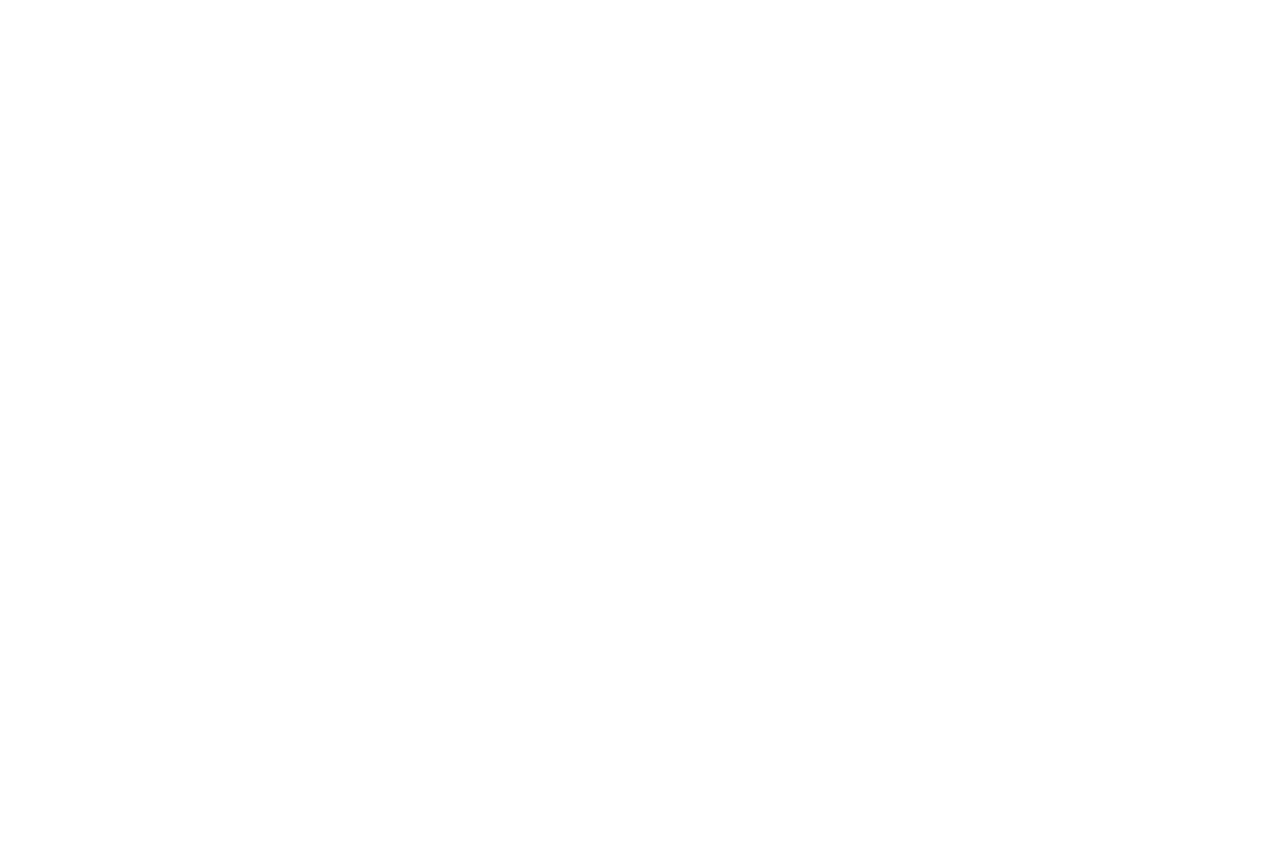
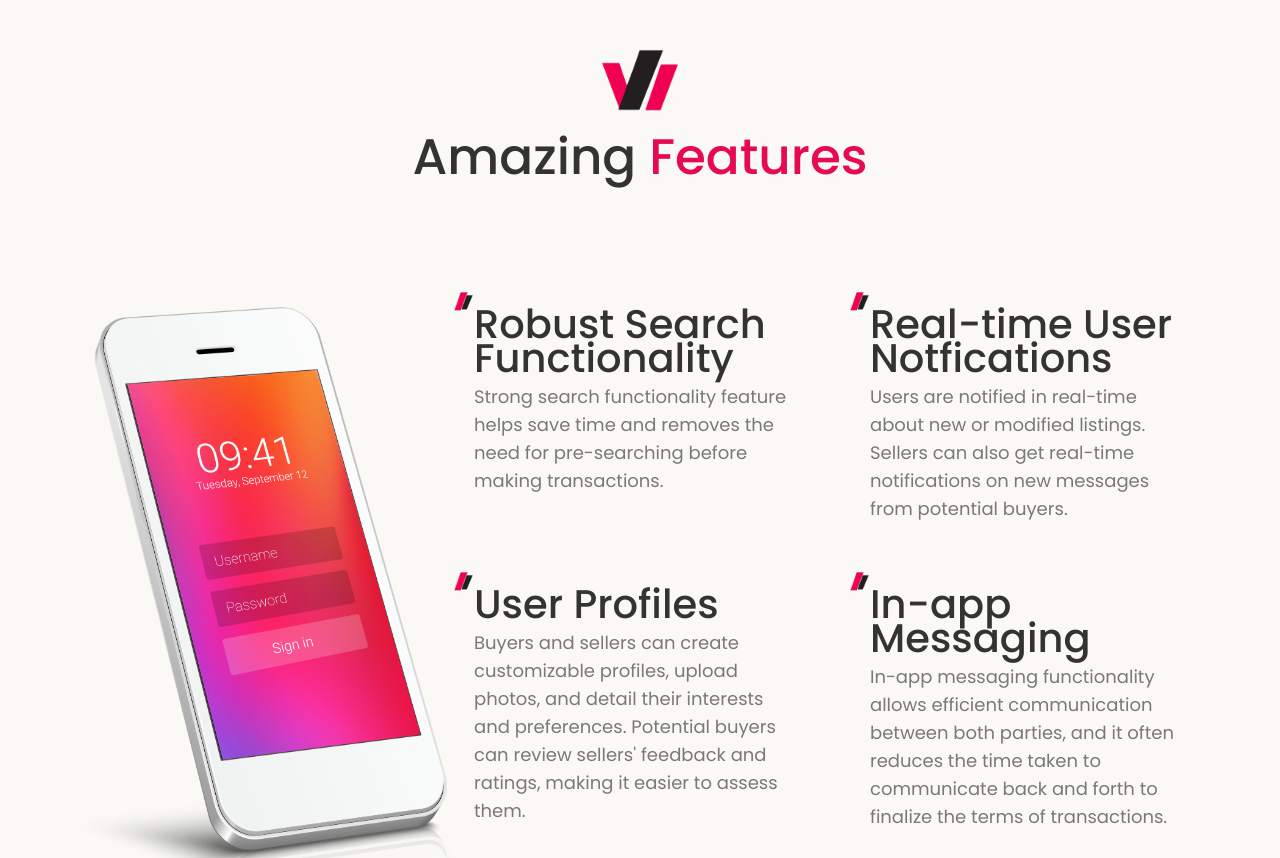
Before and after one commit to crea8ivedev/crea8ivedev-demo, a Next.js app: page / in a window 1280 px wide. Shown: the part 1420-2278 px from the top of the page. Before the commit the page ends 1369 px from the top, so only its background shows below. Built offline with nearby package versions, Linux system fonts and the light colour scheme.

Commit message:
feat: features

```diff
--- a/app/globals.css
+++ b/app/globals.css
@@ -277,3 +277,54 @@
   @apply lg:w-[500px] xl:w-[550px] lg:ml-auto 2xl:w-[750px] lg:my-0 2xl:ml-[120px];
 }
 /* Why Revvit End */
+
+/* Features Start */
+.features-root {
+  @apply md:py-[100px] py-14 sm:py-20 bg-[#FAF9F5];
+}
+.features-title-section {
+  @apply w-full flex flex-col items-center;
+}
+.title--image {
+  @apply w-12 md:w-20 m-auto h-auto;
+}
+.title-text {
+  @apply text-[30px] md:text-[32px] lg:text-[50px] font-[500] leading-7 lg:leading-[50px] xl:leading-[75px] text-[#333333] mt-[0.5rem];
+}
+
+.features-img-section {
+  @apply max-w-screen-2xl mx-auto mt-10 md:mt-14 lg:mt-20 xl:mt-28 2xl:mt-32;
+}
+.features-img-wraper {
+  @apply grid grid-cols-6 items-center xl:items-start;
+}
+.features-img-card {
+  @apply hidden lg:block col-span-2;
+}
+.features-img {
+  @apply h-auto xl:h-[600px];
+}
+
+.features-contant-section {
+  @apply col-span-12 md:col-span-6 lg:col-span-4 gap-10 sm:gap-12 md:gap-16 xl:gap-16 h-full flex flex-col flex-between;
+}
+.features-contant-wraper {
+  @apply ml-6 mr-6 grid grid-cols-1 md:grid-cols-2 gap-10 sm:gap-12 md:gap-16 xl:gap-20;
+}
+.features-contant-box {
+  @apply col-span-1;
+}
+.features-title {
+  @apply text-[25px] leading-[30px] sm:text-[26px] sm:leading-[30px] lg:text-[30px] lg:leading-[34px] font-[500] xl:text-[40px] text-[#333333] relative;
+}
+.features-details {
+  @apply text-[16px] leading-[26px] lg:text-[18px] font-[400] lg:leading-[28px] mt-[0.5rem] text-[#797979];
+}
+
+.features-title-img {
+  @apply w-[14px] h-[19px] absolute top-[-15px] left-[-20px];
+}
+.features-title-img-2 {
+  @apply w-[12px] h-[15px] absolute top-[-12px] left-[-13px];
+}
+/* Features End */
--- a/app/page.js
+++ b/app/page.js
@@ -4,6 +4,7 @@
 
 import Hero from "@/views/Hero";
 import WhyRevvit from "@/views/WhyRevvit";
+import Features from "@/views/Features";
 
 const Home = () => {
   return (
@@ -11,6 +12,7 @@
       <section className="root-section">
         <Hero />
         <WhyRevvit />
+        <Features />
       </section>
     </Fragment>
   );
--- /dev/null
+++ b/components/FeaturesIcon/index.js
@@ -0,0 +1,27 @@
+import React from "react";
+import Image from "next/image";
+
+const FeaturesIcon = () => {
+  return (
+    <div>
+      <Image
+        src="/assets/slash-icons/red.png"
+        alt="Logo"
+        height={0}
+        width={0}
+        sizes="100vw"
+        className="features-title-img"
+      />
+      <Image
+        src="/assets/slash-icons/black.png"
+        alt="Logo"
+        height={0}
+        width={0}
+        sizes="100vw"
+        className="features-title-img-2"
+      />
+    </div>
+  );
+};
+
+export default FeaturesIcon;
--- /dev/null
+++ b/views/Features/index.js
@@ -0,0 +1,78 @@
+import React from "react";
+
+import FeaturesIcon from "@/components/FeaturesIcon";
+
+const Features = () => {
+  return (
+    <div className="features-root">
+      <div className="main-container-root">
+        <div className="features-title-section">
+          <img
+            src="/assets/icons/revvit-icon.png"
+            alt="title-icon"
+            className="title--image"
+          />
+          <h2 className="title-text">
+            Amazing&nbsp;
+            <span className="text-primary">Features</span>
+          </h2>
+        </div>
+        <div className="features-img-section">
+          <div className="features-img-wraper">
+            <div className="features-img-card">
+              <img
+                src="/assets/images/mobile.png"
+                alt="Logo"
+                className="features-img"
+              />
+            </div>
+            <div className="features-contant-section">
+              <div className="features-contant-wraper">
+                <FeatureBox
+                  title="Robust Search Functionality"
+                  description="Strong search functionality feature helps save time and removes the need for pre-searching before making transactions."
+                />
+                <FeatureBox
+                  title="Real-time User Notfications"
+                  description="Users are notified in real-time about new or modified listings. Sellers can also get real-time notifications on new messages from potential buyers."
+                />
+              </div>
+              <div className="features-contant-wraper">
+                <FeatureBox
+                  title="User Profiles"
+                  description="Buyers and sellers can create customizable profiles, upload photos, and detail their interests and preferences. Potential buyers can review sellers' feedback and ratings, making it easier to assess them."
+                />
+                <FeatureBox
+                  title="In-app Messaging"
+                  description="In-app messaging functionality allows efficient communication between both parties, and it often reduces the time taken to communicate back and forth to finalize the terms of transactions."
+                />
+              </div>
+              <div className="features-contant-wraper">
+                <FeatureBox
+                  title="Geolocation Features"
+                  description="These features let users view sellers or buyer's location on the map and enable search results based on geographical proximity."
+                />
+                <FeatureBox
+                  title="Analytics"
+                  description="With analytics, sellers can analyze data trends and make informed strategic decisions, capitalize on real-time market changes, and improve sales performance."
+                />
+              </div>
+            </div>
+          </div>
+        </div>
+      </div>
+    </div>
+  );
+};
+
+export default Features;
+
+const FeatureBox = ({ title, description }) => (
+  <div className="features-contant-box">
+    <h4 className="features-title">
+      <FeaturesIcon />
+      {title}
+    </h4>
+    <p className="features-details">{description}</p>
+  </div>
+);
```
Also changed, not shown: public/assets/images/mobile.png (added).
